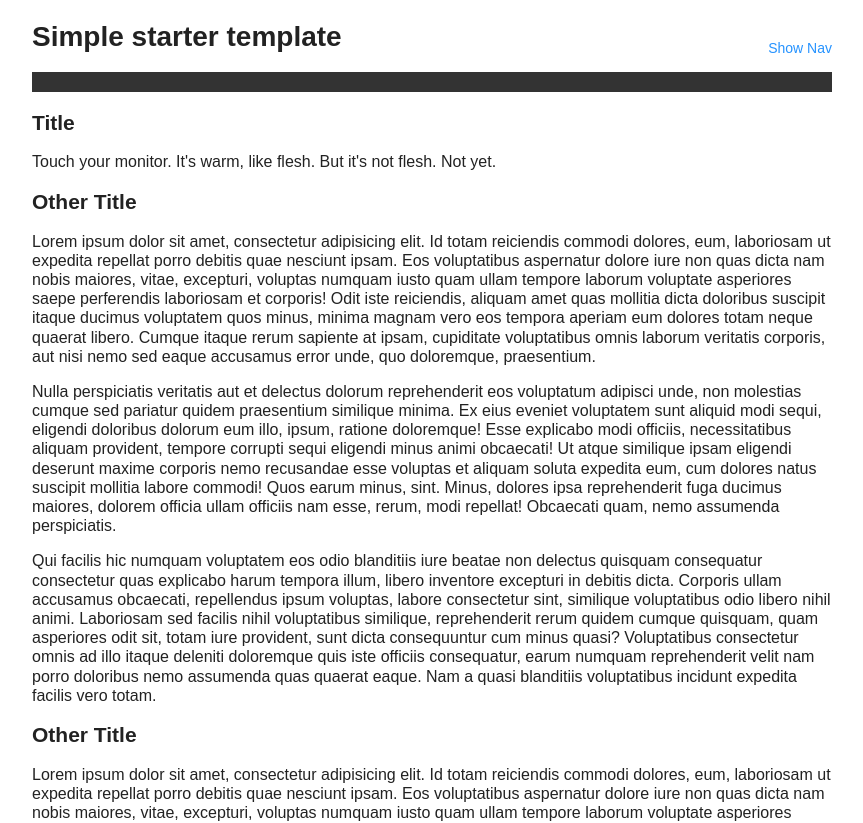
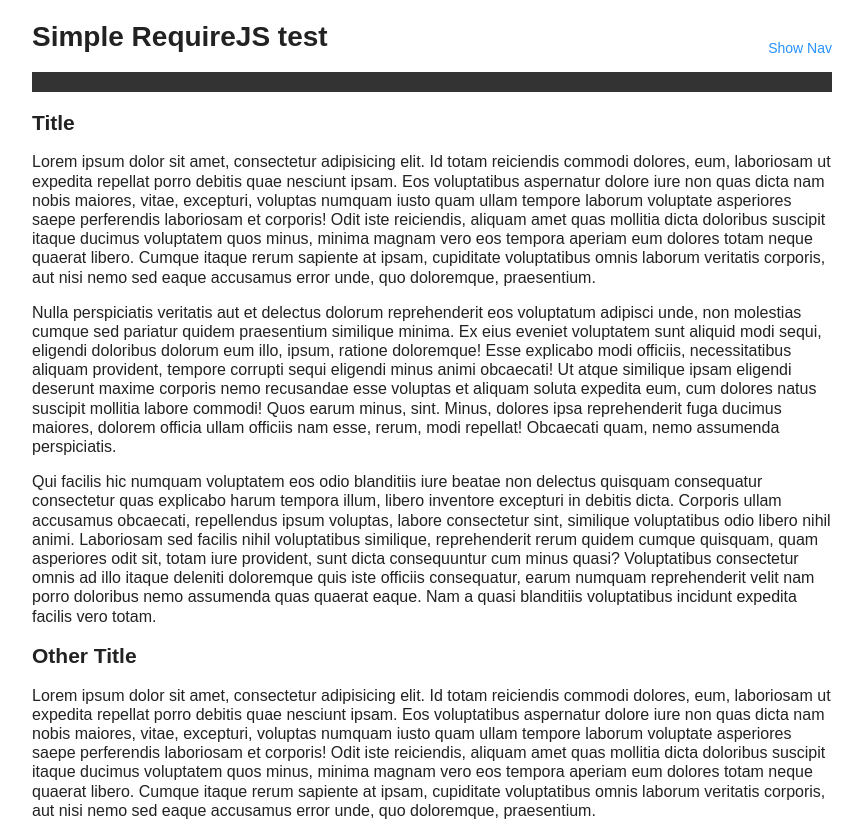
Before and after one commit to hilja/require-test, a plain HTML site: page src/index.html in a window 1280 px wide. Shown: the top 823 px of the page, without its empty margins (208-1071 px from the left). Drawn offline with Linux system fonts and the light colour scheme.

Commit message:
Change title to be more descriptive

```diff
--- a/src/index.html
+++ b/src/index.html
@@ -7,7 +7,7 @@
         <meta http-equiv="X-UA-Compatible" content="IE=edge">
 
         <!-- Title -->
-        <title>Simple starter termplate</title>
+        <title>Simple RequireJS test</title>
 
         <!-- More meta stuff -->
         <meta name="description" content="">
@@ -22,7 +22,7 @@
         <![endif]-->
         <div class="wrap">
             <header class="header" id="header">
-                <h1>Simple starter template</h1>
+                <h1>Simple RequireJS test</h1>
                 <a href="#" class="hider-shower-button">Show Nav</a>
                 <nav class="main-nav">
                     <a href="#">Item1</a>
@@ -34,12 +34,6 @@
                 <section class="main">
                     <article class="post">
                         <h2>Title</h2>
-                        <p>
-                            Touch your monitor. It's warm, like flesh. But it's not flesh. Not yet.
-                        </p>
-                    </article>
-                    <article class="post">
-                        <h2>Other Title</h2>
                         <p>Lorem ipsum dolor sit amet, consectetur adipisicing elit. Id totam reiciendis commodi dolores, eum, laboriosam ut expedita repellat porro debitis quae nesciunt ipsam. Eos voluptatibus aspernatur dolore iure non quas dicta nam nobis maiores, vitae, excepturi, voluptas numquam iusto quam ullam tempore laborum voluptate asperiores saepe perferendis laboriosam et corporis! Odit iste reiciendis, aliquam amet quas mollitia dicta doloribus suscipit itaque ducimus voluptatem quos minus, minima magnam vero eos tempora aperiam eum dolores totam neque quaerat libero. Cumque itaque rerum sapiente at ipsam, cupiditate voluptatibus omnis laborum veritatis corporis, aut nisi nemo sed eaque accusamus error unde, quo doloremque, praesentium.</p>
                         <p>Nulla perspiciatis veritatis aut et delectus dolorum reprehenderit eos voluptatum adipisci unde, non molestias cumque sed pariatur quidem praesentium similique minima. Ex eius eveniet voluptatem sunt aliquid modi sequi, eligendi doloribus dolorum eum illo, ipsum, ratione doloremque! Esse explicabo modi officiis, necessitatibus aliquam provident, tempore corrupti sequi eligendi minus animi obcaecati! Ut atque similique ipsam eligendi deserunt maxime corporis nemo recusandae esse voluptas et aliquam soluta expedita eum, cum dolores natus suscipit mollitia labore commodi! Quos earum minus, sint. Minus, dolores ipsa reprehenderit fuga ducimus maiores, dolorem officia ullam officiis nam esse, rerum, modi repellat! Obcaecati quam, nemo assumenda perspiciatis.</p>
                         <p>Qui facilis hic numquam voluptatem eos odio blanditiis iure beatae non delectus quisquam consequatur consectetur quas explicabo harum tempora illum, libero inventore excepturi in debitis dicta. Corporis ullam accusamus obcaecati, repellendus ipsum voluptas, labore consectetur sint, similique voluptatibus odio libero nihil animi. Laboriosam sed facilis nihil voluptatibus similique, reprehenderit rerum quidem cumque quisquam, quam asperiores odit sit, totam iure provident, sunt dicta consequuntur cum minus quasi? Voluptatibus consectetur omnis ad illo itaque deleniti doloremque quis iste officiis consequatur, earum numquam reprehenderit velit nam porro doloribus nemo assumenda quas quaerat eaque. Nam a quasi blanditiis voluptatibus incidunt expedita facilis vero totam.</p>
```
